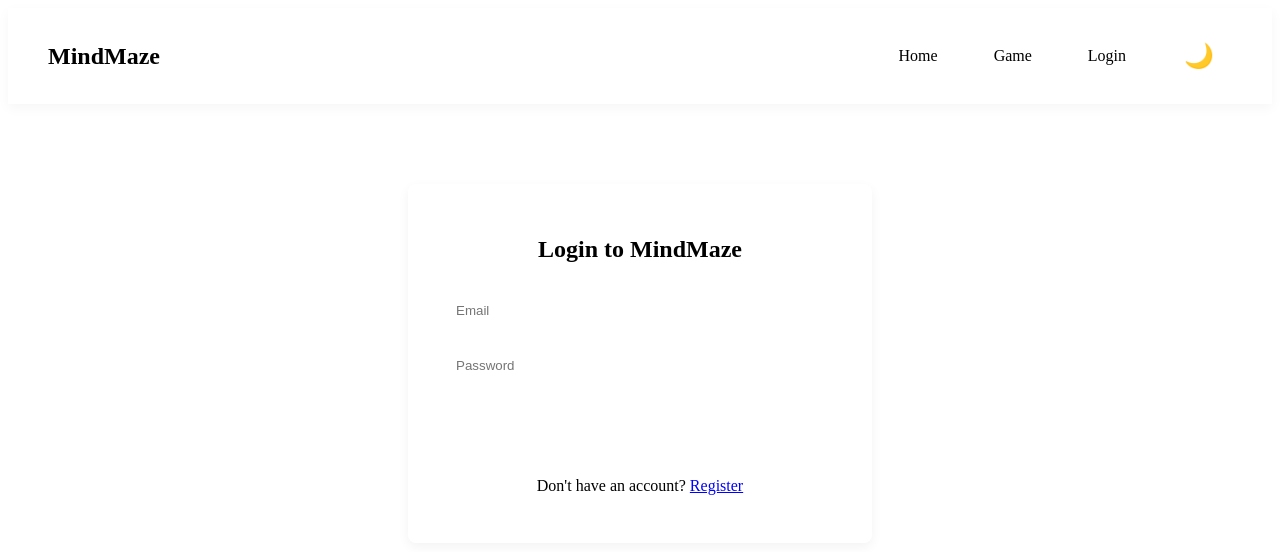
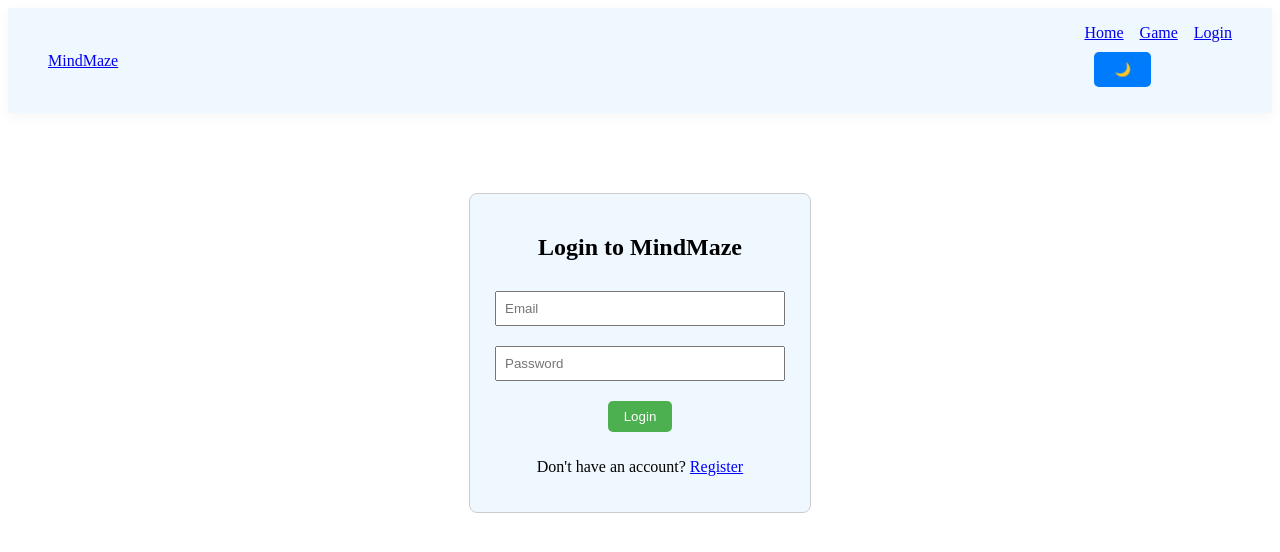
Before and after one commit to komal-1010/MindMaze, a Next.js app in the folder mindmaze-app/frontend/: page /login in a window 1280 px wide. Shown: the top 552 px of the page. Built offline with nearby package versions, Linux system fonts and the light colour scheme.

Commit message:
css change

```diff
--- a/mindmaze-app/frontend/src/app/globals.css
+++ b/mindmaze-app/frontend/src/app/globals.css
@@ -1,32 +1,19 @@
+
 :root {
-  --background: #ffffff;
-  --foreground: #111827;
-  --muted-foreground: #6b7280;
-  --card-background: #ffffff;
-  --input-background: #f9fafb;
-  --border-color: #e5e7eb;
-  --primary-color: #4f46e5;
-  --primary-color-dark: #4338ca;
-  --hover-background: #f3f4f6;
-}
-
-:root.dark {
-  --background: #111827;
-  --foreground: #f9fafb;
-  --muted-foreground: #9ca3af;
-  --card-background: #1f2937;
-  --input-background: #374151;
-  --border-color: #374151;
-  --primary-color: #6366f1;
-  --primary-color-dark: #4f46e5;
-  --hover-background: #374151;
+  --background: #1a1a1a;
+  --foreground: #ffffff;
+  --primary-color: #007bff;
+  --secondary-color: #6c757d;
+  --card-background: #2a2a2a;
+  --border-color: #444444;
+  --font-family-sans: -apple-system, BlinkMacSystemFont, "Segoe UI", Roboto, "Helvetica Neue", Arial, sans-serif;
 }
 
 html,
 body {
   max-width: 100vw;
   overflow-x: hidden;
-  font-family: -apple-system, BlinkMacSystemFont, "Segoe UI", Roboto, "Helvetica Neue", Arial, sans-serif;
+  font-family: var(--font-family-sans);
   font-size: 16px;
   line-height: 1.5;
 }
@@ -36,7 +23,6 @@ body {
   background: var(--background);
   -webkit-font-smoothing: antialiased;
   -moz-osx-font-smoothing: grayscale;
-  transition: background-color 0.2s ease, color 0.2s ease;
 }
 
 * {
@@ -52,7 +38,7 @@ a {
 }
 
 a:hover {
-  text-decoration: underline;
+  color: #0056b3;
 }
 
 .container {
@@ -60,3 +46,12 @@ a:hover {
   margin: 0 auto;
   padding: 2rem;
 }
+
+.card {
+  background: var(--card-background);
+  border: 1px solid var(--border-color);
+  border-radius: 8px;
+  padding: 1.5rem;
+  margin-bottom: 1rem;
+  box-shadow: 0 4px 6px rgba(0, 0, 0, 0.1);
+}
--- a/mindmaze-app/frontend/src/app/styles/login.css
+++ b/mindmaze-app/frontend/src/app/styles/login.css
@@ -1,63 +1,23 @@
 .login-container {
-  max-width: 400px;
-  margin: 5rem auto;
-  padding: 2rem;
-  background-color: var(--card-background);
-  border: 1px solid var(--border-color);
-  border-radius: 0.5rem;
+  max-width: 300px;
+  margin: 80px auto;
+  padding: 20px;
+  border: 1px solid #ccc;
   text-align: center;
-  box-shadow: 0 4px 12px rgba(0, 0, 0, 0.05);
-}
-
-.login-container h1 {
-  color: var(--foreground);
-  margin-bottom: 1.5rem;
+  border-radius: 8px;
+  background-color: aliceblue;
 }
 
 .login-container input {
-  width: 100%;
-  padding: 0.75rem 1rem;
-  margin: 0.5rem 0;
-  border: 1px solid var(--border-color);
-  border-radius: 0.375rem;
-  background-color: var(--input-background);
-  color: var(--foreground);
+  width: 90%;
+  padding: 8px;
+  margin: 10px 0;
 }
 
 .login-container button {
-  width: 100%;
-  padding: 0.75rem 1.5rem;
-  background: var(--primary-color);
-  color: #fff;
+  padding: 8px 16px;
+  background: #4CAF50;
+  color: white;
   border: none;
-  border-radius: 0.375rem;
   cursor: pointer;
-  font-size: 1rem;
-  font-weight: 500;
-  transition: background-color 0.2s ease;
-  margin-top: 1rem;
 }
-
-.login-container button:hover {
-  background: var(--primary-color-dark);
-}
-
-.login-container .error-message {
-  color: #ff4d4f;
-  margin-bottom: 1rem;
-}
-
-.login-container .alternative-action {
-  margin-top: 1.5rem;
-  font-size: 0.9rem;
-  color: var(--muted-foreground);
-}
-
-.login-container .alternative-action a {
-  color: var(--primary-color);
-  text-decoration: none;
-}
-
-.login-container .alternative-action a:hover {
-  text-decoration: underline;
-}
--- a/mindmaze-app/frontend/src/app/styles/navbar.css
+++ b/mindmaze-app/frontend/src/app/styles/navbar.css
@@ -2,104 +2,63 @@
   display: flex;
   justify-content: space-between;
   align-items: center;
-  padding: 1rem 2.5rem;
-  background-color: var(--card-background);
+  padding: 16px 40px;
+  background-color: aliceblue;
   box-shadow: 0 4px 12px rgba(0, 0, 0, 0.04);
-  border-bottom: 1px solid var(--border-color);
-}
-
-.navbar-left .logo {
-  font-size: 1.5rem;
-  font-weight: bold;
-  color: var(--primary-color);
-  text-decoration: none;
-}
-
-.navbar-right {
-  display: flex;
-  align-items: center;
-  gap: 1.5rem;
 }
 
 .nav-links {
   display: flex;
-  gap: 1.5rem;
-  align-items: center;
+  gap: 16px;
 }
 
-.nav-links a,
 .nav-links button {
   background: none;
   border: none;
   font-size: 1rem;
-  color: var(--foreground);
+  color: rgb(121, 105, 208);
   cursor: pointer;
-  text-decoration: none;
-  padding: 0.5rem 1rem;
-  border-radius: 0.375rem;
-  transition: background-color 0.2s ease, color 0.2s ease;
+  padding: 6px 12px;
+  border-radius: 6px;
+  transition: background-color 0.2s ease;
 }
 
-.nav-links a:hover,
 .nav-links button:hover {
-  background-color: var(--hover-background);
-  color: var(--primary-color);
+  background-color: #f0f0f0;
 }
 
 .logout-button {
-  color: #fff;
-  background-color: var(--primary-color);
+  color: white;
+  background-color: #ff4d4f;
+  padding: 8px 14px;
+  border: none;
+  border-radius: 6px;
   font-weight: 500;
 }
 
 .logout-button:hover {
-  background-color: var(--primary-color-dark);
+  background-color: #d9363e;
+}
+/* Dark Mode Styles */
+html.dark {
+  background-color: #1e1e1e;
+  color: #f0f0f0;
 }
 
-.dark-toggle {
-  font-size: 1.5rem;
-  padding: 0.5rem;
-  border: none;
-  background-color: transparent;
-  color: var(--foreground);
-  border-radius: 50%;
-  cursor: pointer;
-  transition: background-color 0.2s ease;
+html.dark .navbar {
+  background-color: #2b2b2b;
 }
 
-.dark-toggle:hover {
-  background-color: var(--hover-background);
+html.dark .navbar a {
+  color: #f0f0f0;
 }
 
-/* Dark Mode Styles */
-:root.dark .navbar {
-  background-color: var(--card-background);
+html.dark .dark-toggle {
+  font-size: 0.9rem;
+  padding: 6px 12px;
+  border: none;
+  background-color: #333;
+  color: #fff;
+  border-radius: 6px;
+  cursor: pointer;
 }
-
-:root.dark .nav-links a,
-:root.dark .nav-links button {
-  color: var(--foreground);
-}
-
-:root.dark .nav-links a:hover,
-:root.dark .nav-links button:hover {
-  background-color: var(--hover-background);
-}
-
-@media (max-width: 768px) {
-  .navbar {
-    flex-direction: column;
-    padding: 1rem;
-  }
-
-  .navbar-right {
-    margin-top: 1rem;
-    width: 100%;
-    justify-content: space-between;
-  }
-
-  .nav-links {
-    width: 100%;
-    justify-content: center;
-  }
-}
--- a/mindmaze-app/frontend/src/app/styles/register.css
+++ b/mindmaze-app/frontend/src/app/styles/register.css
@@ -1,68 +1,35 @@
 .form-container {
   max-width: 400px;
-  margin: 5rem auto;
+  margin: auto;
   padding: 2rem;
-  background-color: var(--card-background);
-  border: 1px solid var(--border-color);
-  border-radius: 0.5rem;
-  text-align: center;
-  box-shadow: 0 4px 12px rgba(0, 0, 0, 0.05);
+  border: 1px solid #ddd;
+  border-radius: 8px;
+  background-color: aliceblue;
 }
 
-.form-container h1 {
-  color: var(--foreground);
-  margin-bottom: 1.5rem;
+input {
+  display: block;
+  width: 100%;
+  margin-bottom: 1rem;
+  padding: 0.6rem;
+  font-size: 1rem;
 }
 
-.form-container input {
-  width: 100%;
-  padding: 0.75rem 1rem;
-  margin: 0.5rem 0;
-  border: 1px solid var(--border-color);
-  border-radius: 0.375rem;
-  background-color: var(--input-background);
-  color: var(--foreground);
-}
-
-.form-container button {
-  width: 100%;
-  padding: 0.75rem 1.5rem;
-  background: var(--primary-color);
-  color: #fff;
+button {
+  padding: 0.6rem;
+  background-color: #4caf50;
+  color: white;
   border: none;
-  border-radius: 0.375rem;
+  font-size: 1rem;
   cursor: pointer;
-  font-size: 1rem;
-  font-weight: 500;
-  transition: background-color 0.2s ease;
-  margin-top: 1rem;
-}
-
-.form-container button:hover {
-  background: var(--primary-color-dark);
 }
 
 .error-msg {
-  color: #ff4d4f;
+  color: red;
   margin-top: 1rem;
 }
 
 .success-msg {
-  color: #52c41a;
+  color: green;
   margin-top: 1rem;
 }
-
-.form-container .alternative-action {
-  margin-top: 1.5rem;
-  font-size: 0.9rem;
-  color: var(--muted-foreground);
-}
-
-.form-container .alternative-action a {
-  color: var(--primary-color);
-  text-decoration: none;
-}
-
-.form-container .alternative-action a:hover {
-  text-decoration: underline;
-}
```
Also changed, not shown: mindmaze-app/frontend/src/app/styles/home.css (+40 -25 lines).
